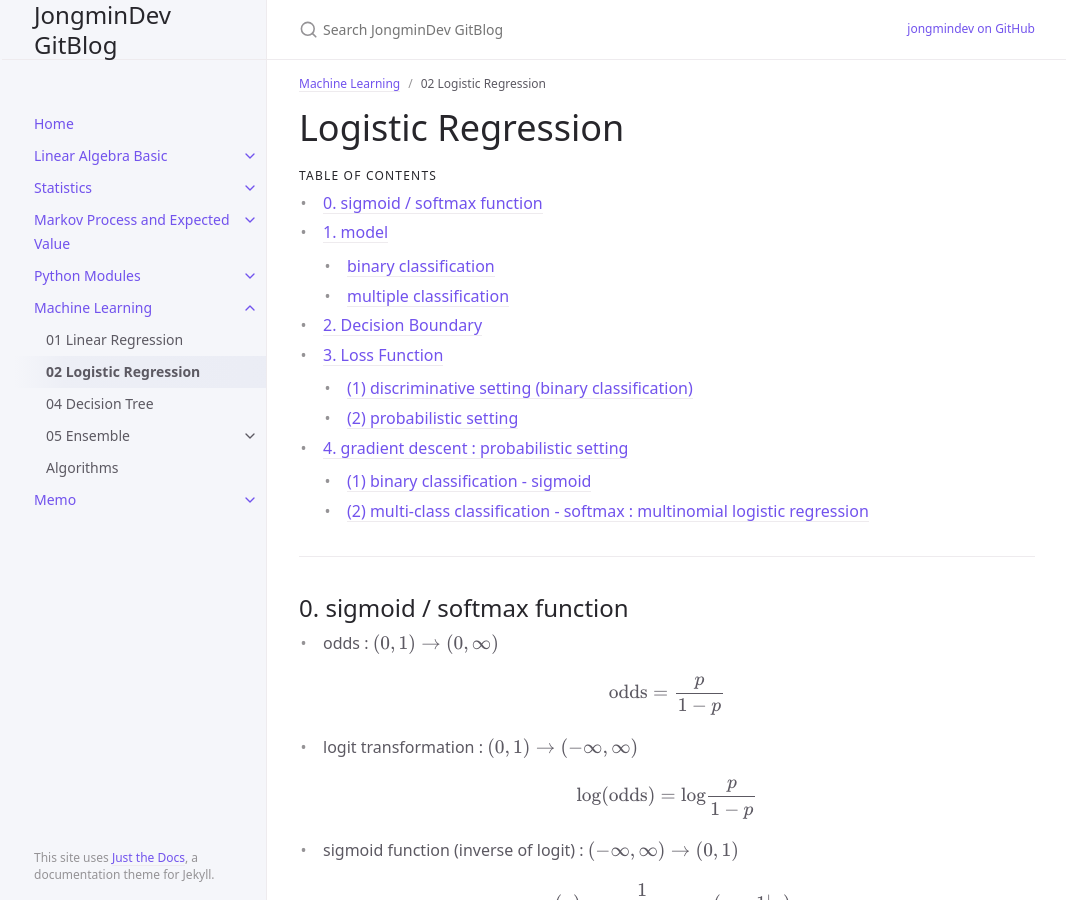
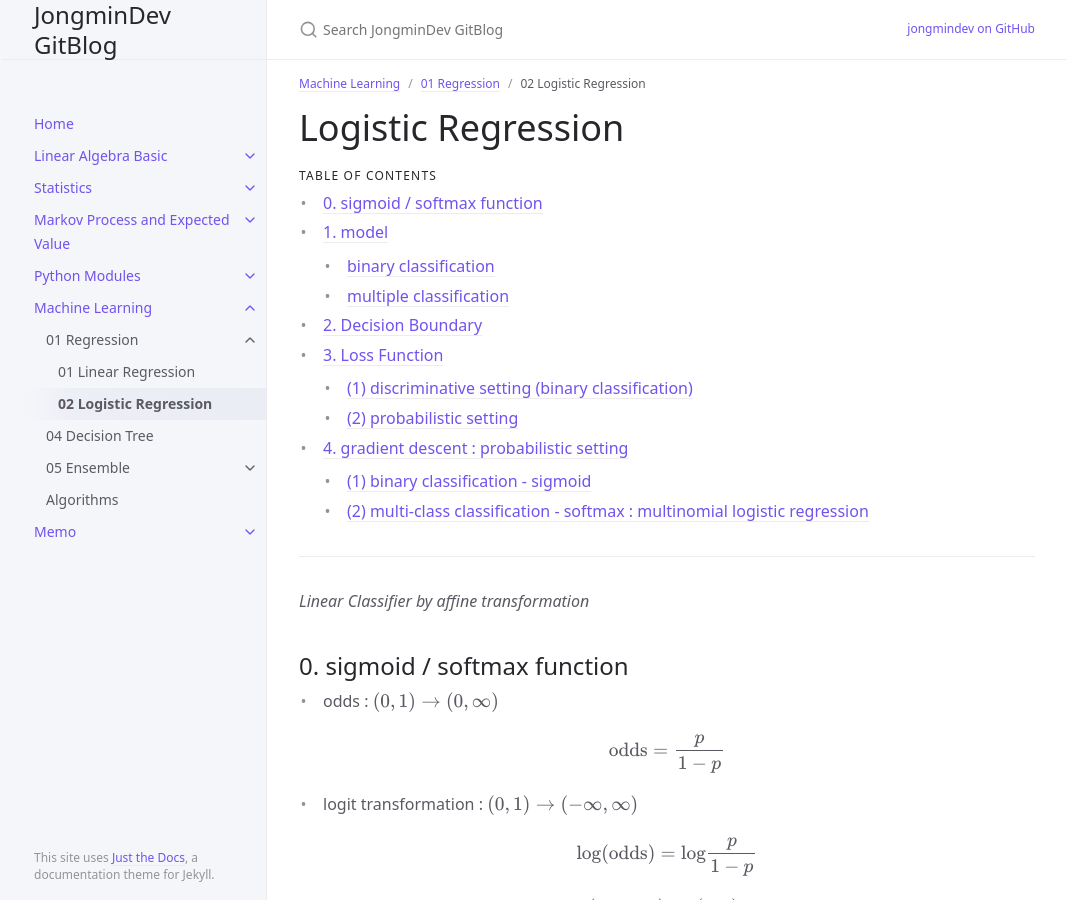
Before and after one commit to jongmindev/jongmindev.github.io, a Jekyll site: the page built from docs/MachineLearning/01_2LogisticRegression.md, in a window 1280 px wide and 900 px high. Shown: the whole window, without its empty margins (105-1171 px from the left). Built offline with Jekyll 4.4.1, drawn with Linux system fonts in a browser that asks for light colours.

Commit message:
edit ToC

```diff
--- a/docs/MachineLearning/01LinearRegression.md
+++ b/docs/MachineLearning/01_1LinearRegression.md
@@ -3,7 +3,8 @@ layout : default
 title : 01 Linear Regression
 nav_order : 1
 math: mathjax3
-parent : Machine Learning
+grand_parent : Machine Learning
+parent : 01 Regression
 ---
 
 # Linear Regression
--- a/docs/MachineLearning/02LogisticRegression.md
+++ b/docs/MachineLearning/01_2LogisticRegression.md
@@ -3,7 +3,8 @@ layout : default
 title : 02 Logistic Regression
 nav_order : 2
 math: mathjax3
-parent : Machine Learning
+grand_parent : Machine Learning
+parent : 01 Regression
 ---
 
 # Logistic Regression
@@ -16,6 +17,8 @@ parent : Machine Learning
 {:toc}
 
 ---
+
+*Linear Classifier by affine transformation*
 
 ## 0. sigmoid / softmax function
 
```
Also changed, not shown: docs/MachineLearning/01Regression.md (added, +14 -0 lines).
